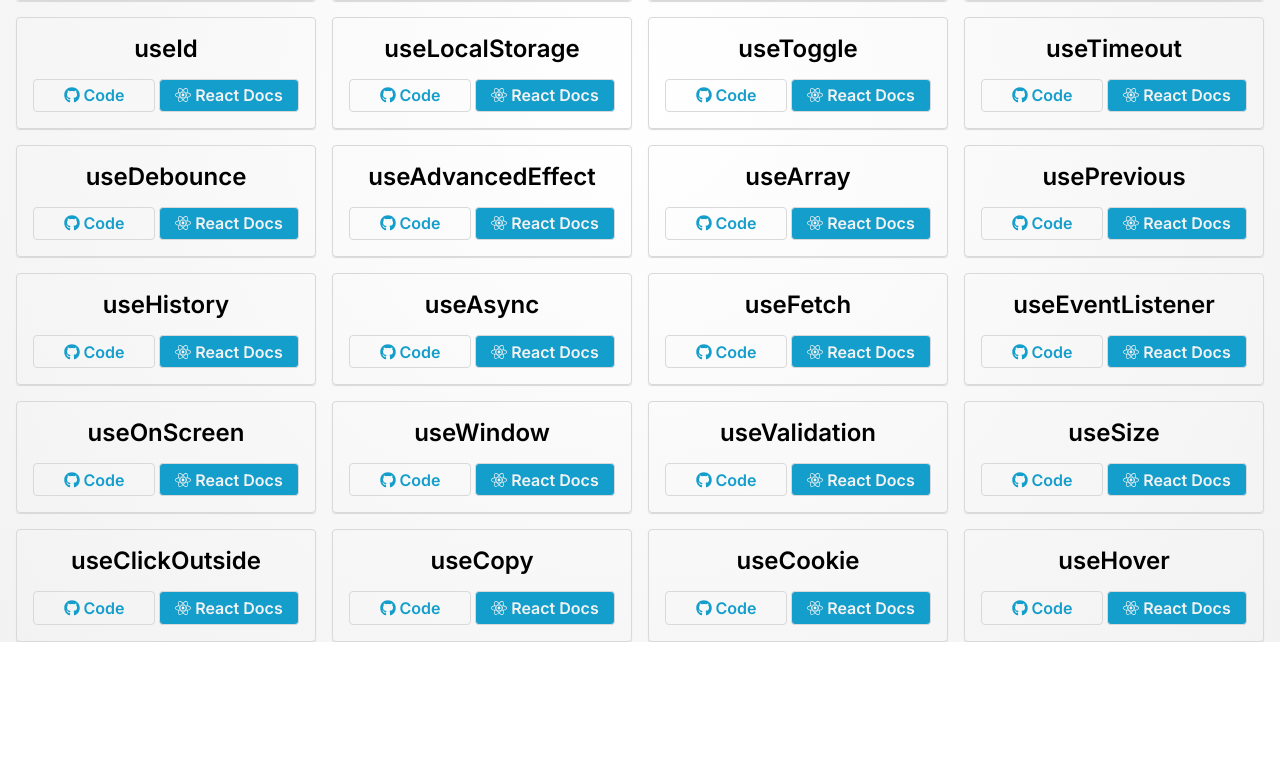
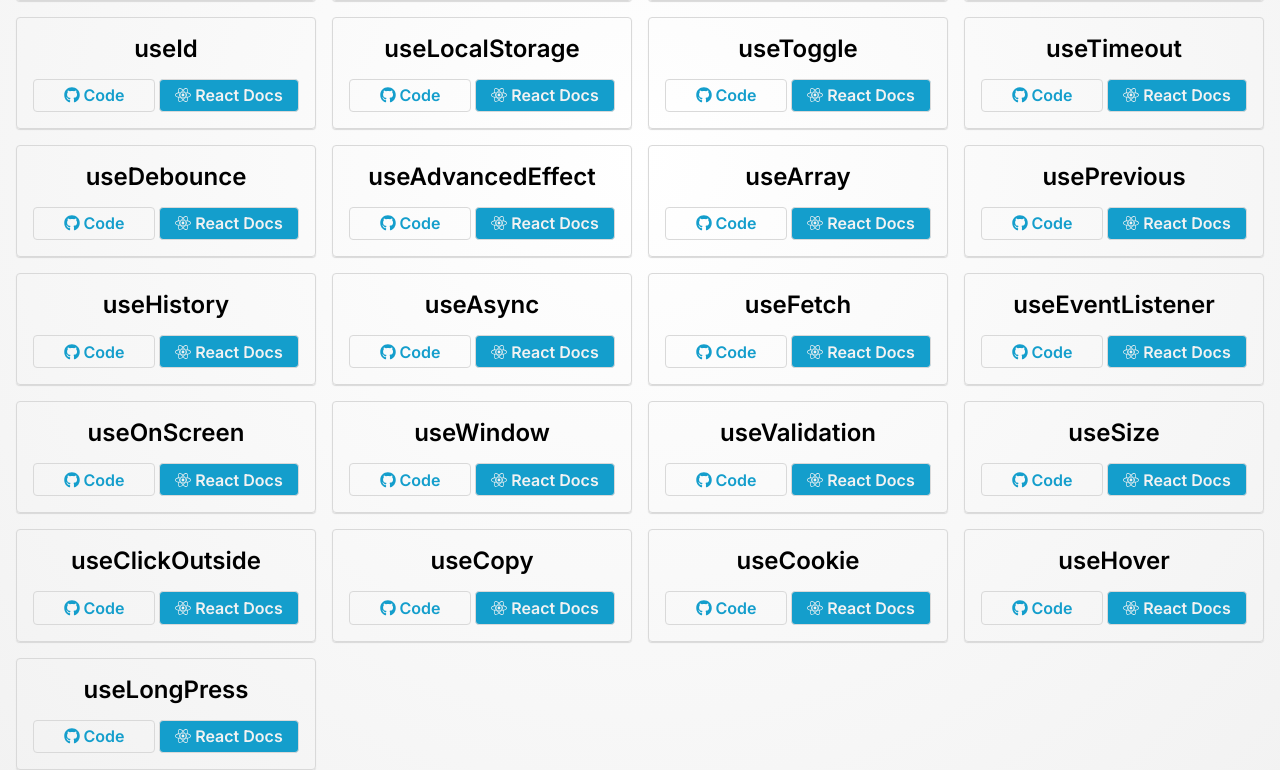
Before and after one commit to uttamakwana/react-hooks, a React (Vite) app: page / in a window 1280 px wide. Shown: the part 446-1216 px from the top of the page. Before the commit the page ends 1088 px from the top, so only its background shows below. Built offline with nearby package versions, Linux system fonts and the light colour scheme.

Commit message:
Hook: useLongPress completed

```diff
--- a/src/App.jsx
+++ b/src/App.jsx
@@ -32,7 +32,8 @@ import {
   UseClickOutside,
   UseCopy,
   UseCookie,
-  UseHover
+  UseHover,
+  UseLongPress
 } from "./pages";
 import { FaBars, FaHome } from "react-icons/fa";
 import { Sidebar } from "./components";
@@ -81,6 +82,7 @@ const App = () => {
         <Route path="/useCopy" element={<UseCopy />} />
         <Route path="/useCookie" element={<UseCookie />} />
         <Route path="/useHover" element={<UseHover />} />
+        <Route path="/useLongPress" element={<UseLongPress />} />
       </Routes>
       {pathname !== "/" && (
         <>
--- a/src/constants/hooks.js
+++ b/src/constants/hooks.js
@@ -35,6 +35,7 @@ export const hooksArr = [
   "useCopy",
   "useCookie",
   "useHover",
+  "useLongPress",
 ];
 
 export const hooks = hooksArr.map((hook, index) => ({
--- a/src/pages/index.js
+++ b/src/pages/index.js
@@ -32,7 +32,7 @@ import UseClickOutside from "./useClickOutside/useClickOutside.jsx";
 import UseCopy from "./useCopy/useCopy.jsx";
 import UseCookie from "./useCookie/useCookie.jsx";
 import UseHover from "./useHover/useHover.jsx";
-
+import UseLongPress from "./useLongPress/useLongPress.jsx";
 
 export {
   Landing,
@@ -66,6 +66,7 @@ export {
   UseSize,
   UseClickOutside,
   UseCopy,
-  UseCookie
-  ,UseHover
+  UseCookie,
+  UseHover,
+  UseLongPress,
 };
--- /dev/null
+++ b/src/pages/useLongPress/hook/useLongPress.js
@@ -0,0 +1,16 @@
+import { useEffect } from "react";
+import { useTimeout } from "../../useTimeout/hook/useTimeout.js";
+import { useEventListener } from "../../useEventListener/hook/useEventListener";
+
+export function useLongPress(ref, callback, { delay = 250 } = {}) {
+  const { reset, clear } = useTimeout(callback, delay);
+  useEffect(() => {
+    clear();
+  }, []);
+
+  useEventListener("mousedown", reset, ref.current);
+  useEventListener("touchstart", reset, ref.current);
+  useEventListener("mouseup", clear, ref.current);
+  useEventListener("mouseleave", clear, ref.current);
+  useEventListener("touchend", clear, ref.current);
+}
--- /dev/null
+++ b/src/pages/useLongPress/useLongPress.jsx
@@ -0,0 +1,28 @@
+import { useRef } from "react";
+import { Hero } from "../../components";
+import { useLongPress } from "./hook/useLongPress.js";
+
+const UseLongPress = () => {
+  const boxRef = useRef();
+  useLongPress(boxRef, () => alert("Welcome to the React Hooks"), {
+    delay: 1000,
+  });
+  return (
+    <main className="hook-container use-long-press-hook-container">
+      <Hero
+        hookName={"useLongPress"}
+        heroText={
+          "by creating a box, if you press long enough then there will be a callback"
+        }
+      />
+      <div
+        ref={boxRef}
+        className="| my-1 p-2 br-10 bg-react text-center text-white-900 fs-heading fw-900"
+      >
+        Long Press Here
+      </div>
+    </main>
+  );
+};
+
+export default UseLongPress;
```
